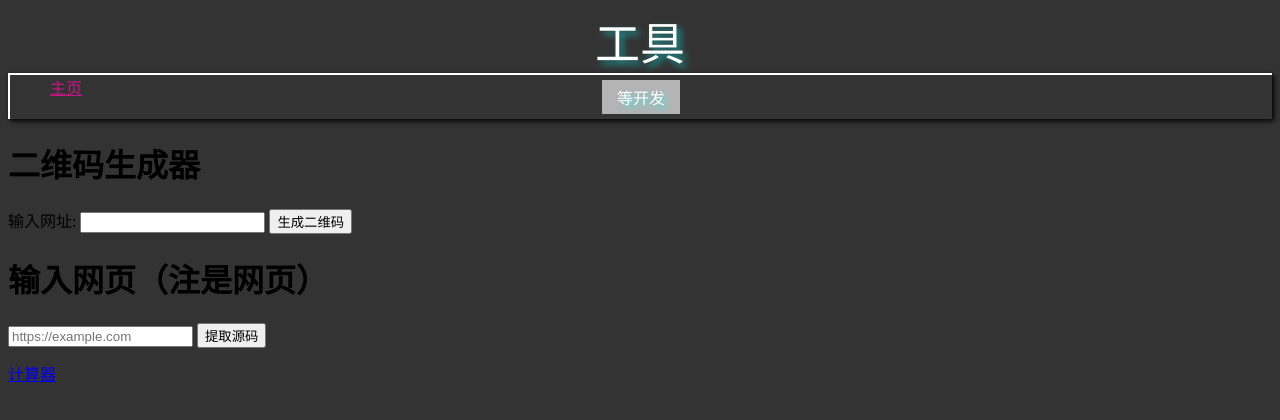
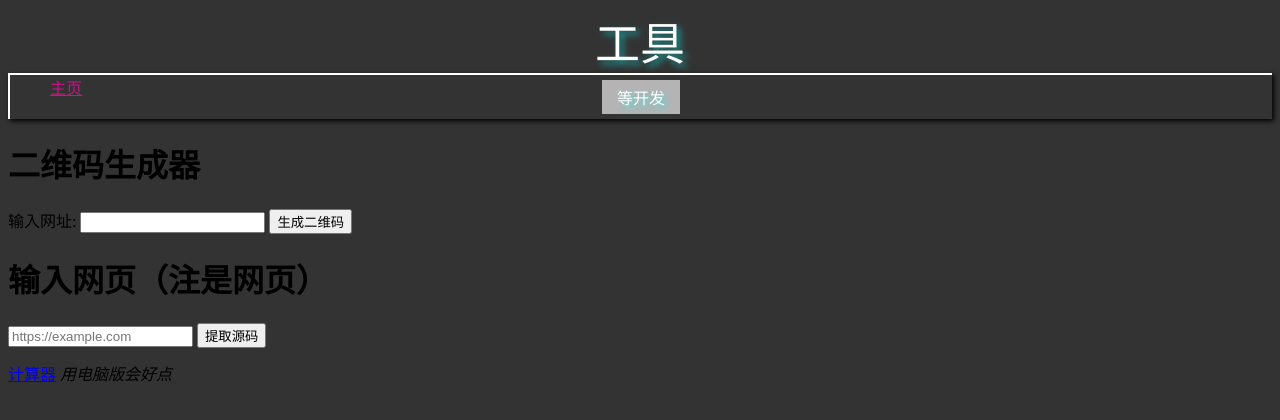
Before and after one commit to tangxintx/tangxin2, a plain HTML site: page index.html in a window 1280 px wide. Drawn offline with nearby package versions, Linux system fonts and the light colour scheme.

Commit message:
更新 index.html

```diff
--- a/index.html
+++ b/index.html
@@ -94,6 +94,7 @@
         }
     </script>
 <a href="https://tangxintx.github.io/tangxin3/">计算器</a>
+<i>用电脑版会好点</i>
 
     </body>
 </html>
```
